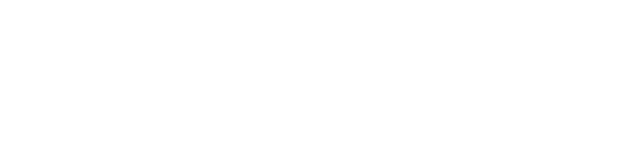
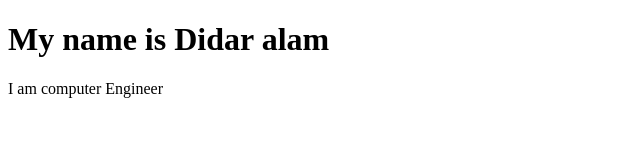
Before and after one commit to Didaralam1/My-first-repo, a plain HTML site: page index.html in a window 1280 px wide. Shown: the whole page, without its empty margins (0-640 px from the left). Drawn offline with Linux system fonts and the light colour scheme.

Commit message:
add h1 and p tag

```diff
--- a/index.html
+++ b/index.html
@@ -7,6 +7,7 @@
     <title>My First Repo</title>
 </head>
 <body>
-
+    <h1>My name is Didar alam</h1>
+    <P>I am computer Engineer</P>
 </body>
 </html>
```
